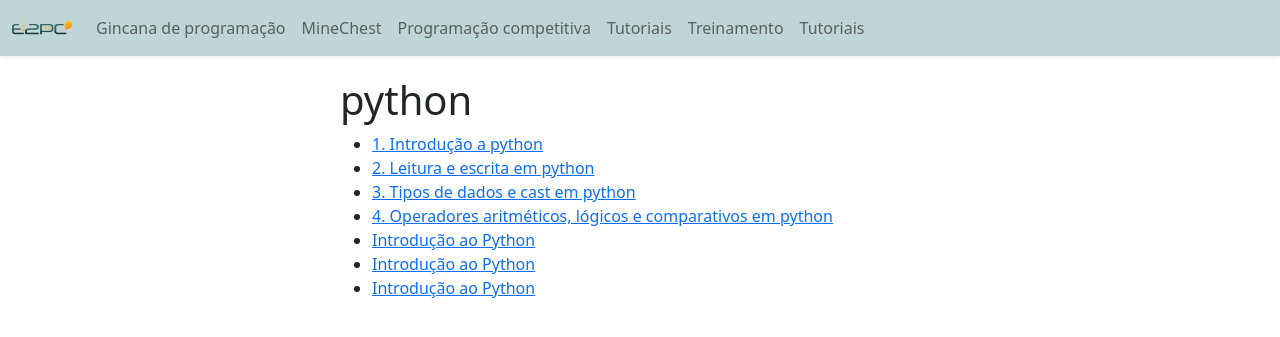
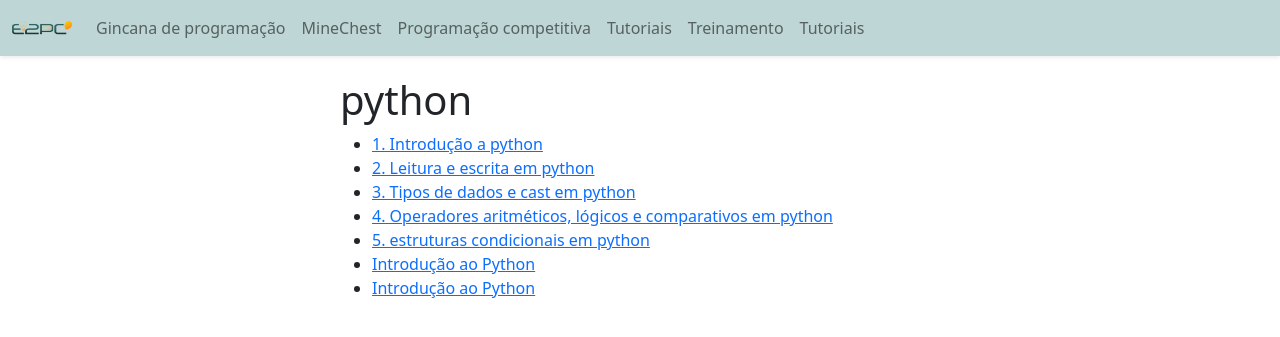
Before and after one commit to E2PC/ProjectPage, a Jekyll site: the page built from tutoriais/python/python_sumario.md, in a window 1280 px wide and 900 px high. Shown: the top 337 px of the window. Built offline with Jekyll 4.4.1, drawn with Linux system fonts in a browser that asks for light colours; nearby versions of some CDN libraries; a script that is not in the unit is left out.

Commit message:
Update and rename 5. estruturas condicionais em python.md to 5_estruturas_condicionais_em_python.md

````diff
--- a/tutoriais/python/5. estruturas condicionais em python.md
+++ b/tutoriais/python/5_estruturas_condicionais_em_python.md
@@ -1,8 +1,8 @@
 ---
-title: Python
+title: 5. estruturas condicionais em python
 layout: template
-filename: python
-button: Introdução ao Python
+filename: 5_estruturas_condicionais_em_python
+button: 5. estruturas condicionais em python
 type: python
 ---
 
@@ -77,6 +77,6 @@ elif x == 3:
 ```
 <br>
 
-[Próxima página](<6. laços em python.md>)
+[Próxima página](<6_laços_em_python.md>)
 [sumário](<python_sumario.md>)
-[Pagína anterior](<4. operadores aritméticos, lógicos e comparativos em python.md>)
+[Pagína anterior](<4_operadores_em_python.md>)
````
